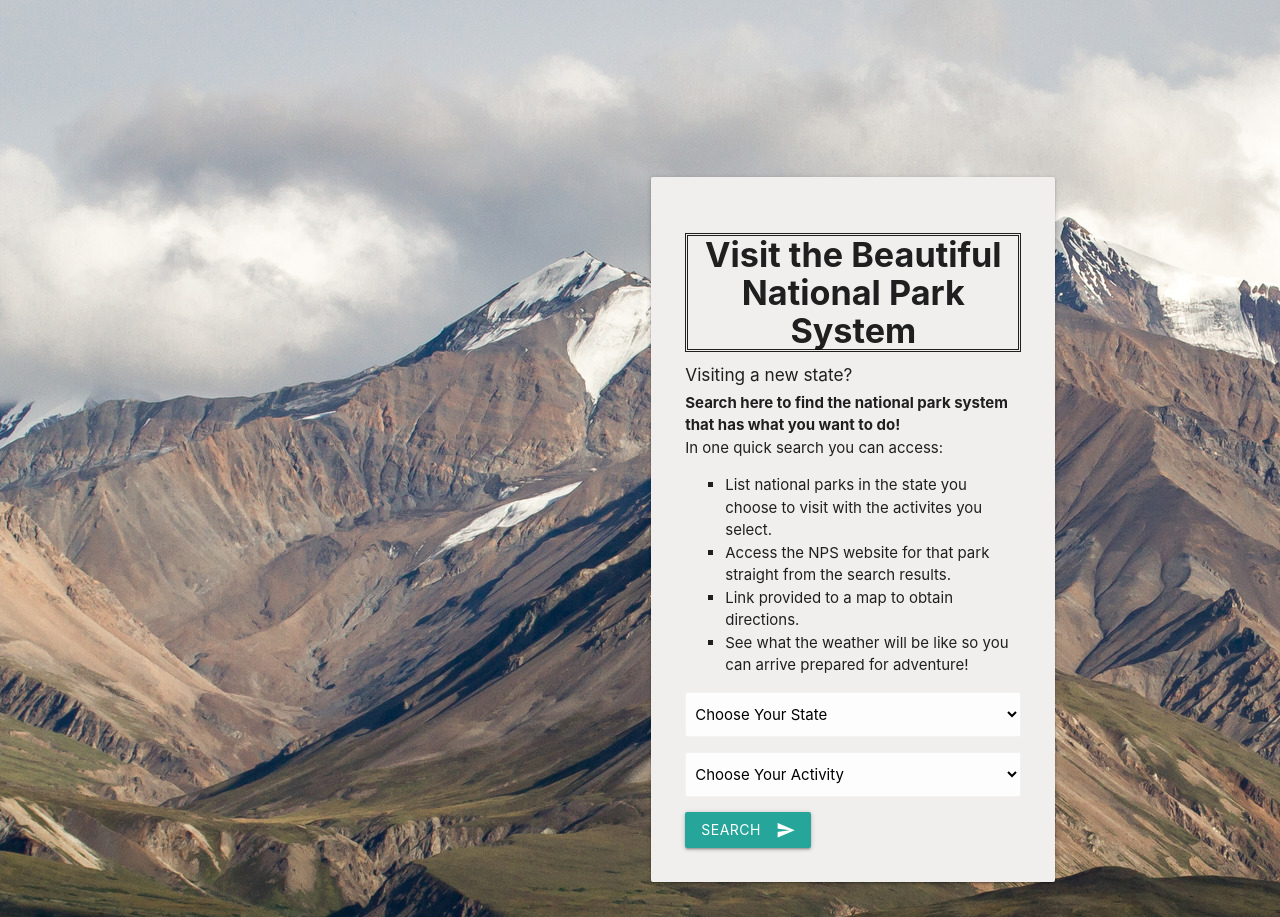
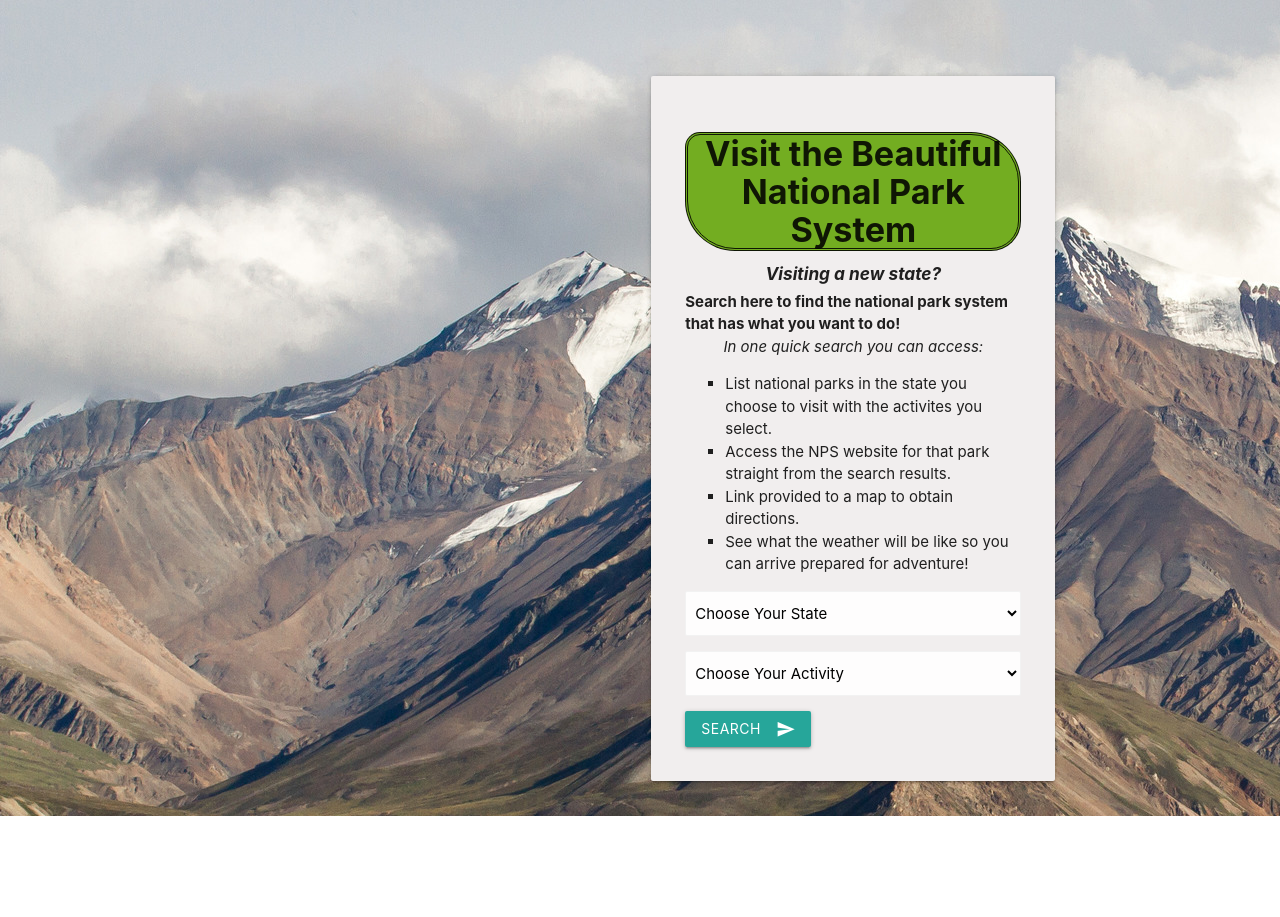
Before and after one commit to mdbow22/NPS-Activity-Planner, a plain HTML site: page index.html in a window 1280 px wide. After the commit the page ends 816 px from the top, so only its background shows below. Drawn offline with nearby package versions, Linux system fonts and the light colour scheme.

Commit message:
updates to html and css file

```diff
--- a/assets/styles.css
+++ b/assets/styles.css
@@ -44,7 +44,7 @@ section {
 
 #startCard {
     background-color: rgb(241,238,238);
-    margin-top: 40%;
+    margin-top: 15%;
 }
 
 @media only screen and (max-width: 992px){
@@ -70,6 +70,8 @@ h4{
     text-align: center;
     border-style: double;
     font-weight: bold;
+    border-radius: 15px 50px 30px;
+    background: #73ad21;
 }
 .list-group{
     margin: auto;
--- a/index.html
+++ b/index.html
@@ -24,10 +24,10 @@
       <div class="col s12 m8 l4 offset-m2 offset-l6">
         <div class="card" id="startCard">
           <div class="card-content">
-            <h4 style="text-align: center;">Visit the Beautiful<br> National Park System</h4>
-            <h6>Visiting a new state?</h5>
-            <h7><b>Search here to find the national park system that has what you want to do!</b><br>
-              In one quick search you can access:
+            <h4 style="text-align: center; border-style:double; border-radius: 15px 50px 30px; background: #73ad21;">Visit the Beautiful<br> National Park System</h4>
+            <h6 style="text-align: center; font-weight:bold;font-style: italic;">Visiting a new state?</h5>
+            <h7><b>Search here to find the national park system that has what you want to do!</b>
+              <div style="text-align: center; font-style: italic;">In one quick search you can access:</div>
               <ol>
                 <li>List national parks in the state you choose to visit with the activites you select. </li>
                 <li>Access the NPS website for that park straight from the search results.</li>
```
Also changed, not shown: searchresults.html (+2 -2 lines).
